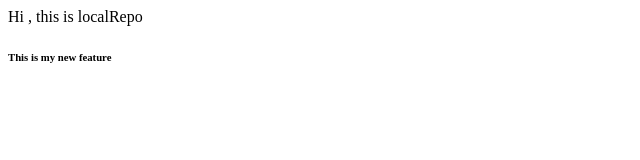
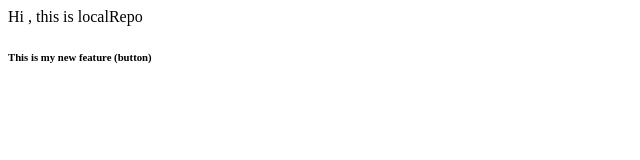
Before and after one commit to kundankr2/localRepo, a plain HTML site: page index.html in a window 1280 px wide. Shown: the full height of the page, 0-640 px from the left. Drawn offline with Linux system fonts and the light colour scheme.

```diff
--- a/index.html
+++ b/index.html
@@ -1,2 +1,2 @@
 <p>Hi , this is localRepo</p>
-<H6>This is my new feature</H6>
+<H6>This is my new feature (button)</H6>
```
